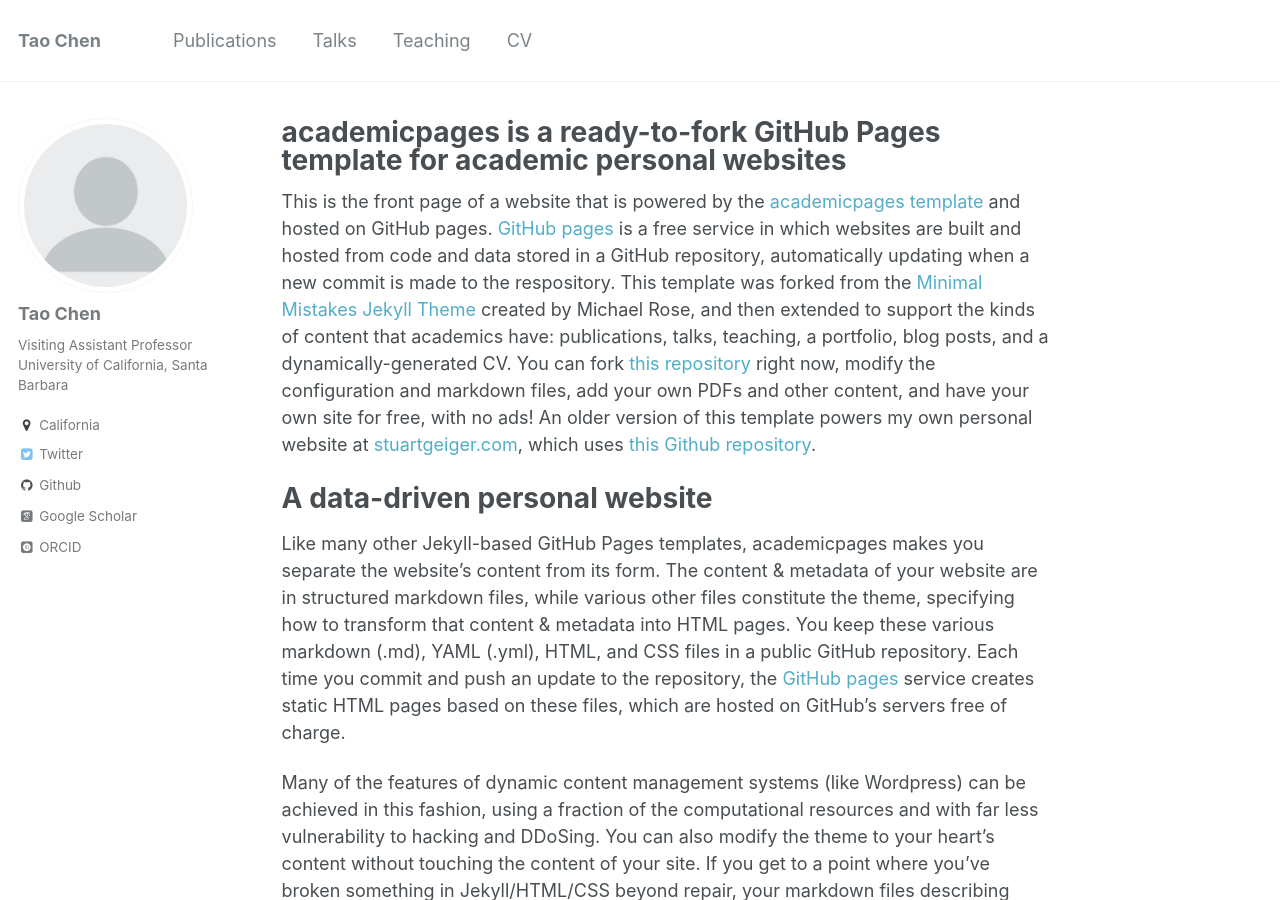
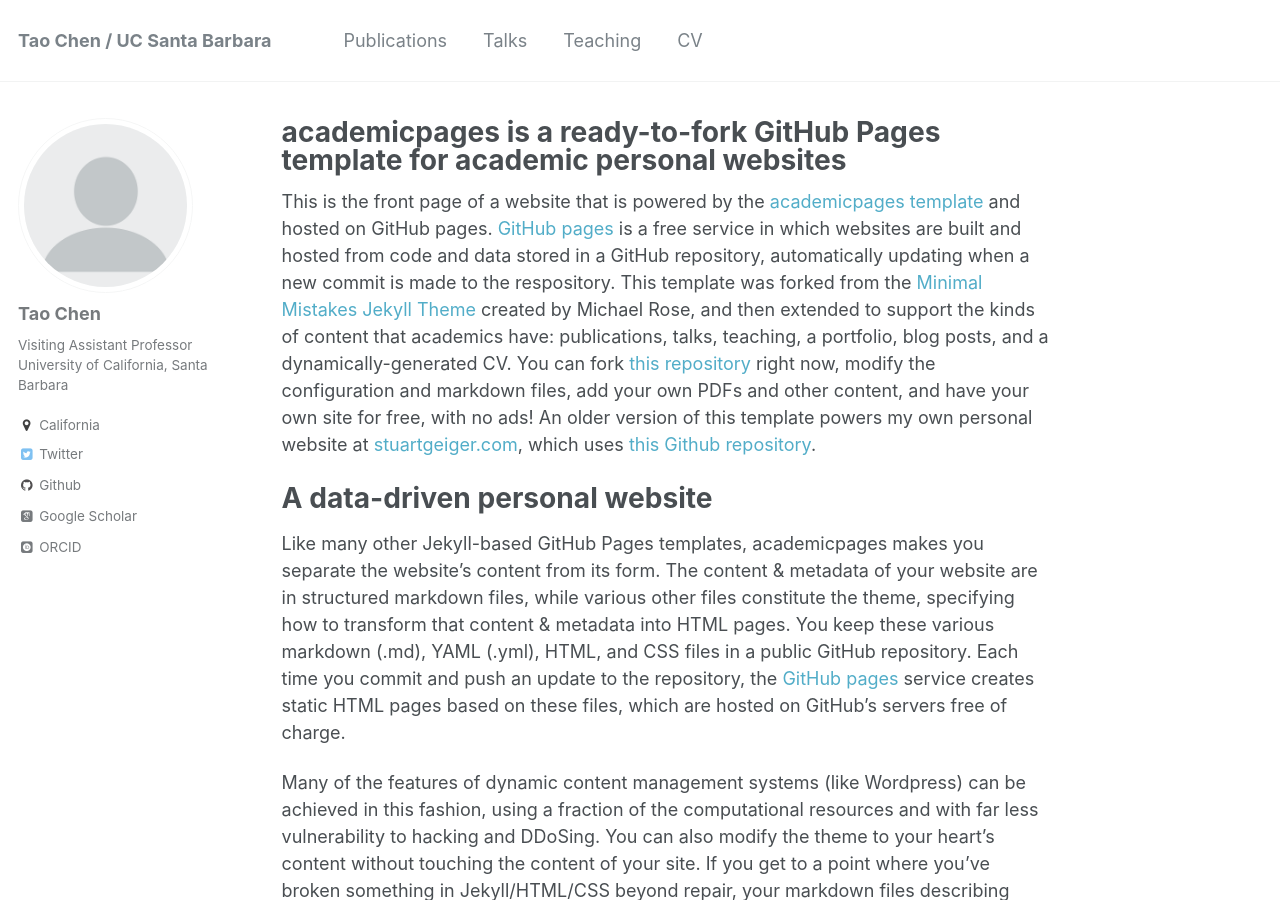
Before and after one commit to cherntodd/cherntodd.github.io, a Jekyll site: the page built from _pages/about.md, in a window 1280 px wide and 900 px high. Built offline with Jekyll 4.4.1, drawn with Linux system fonts in a browser that asks for light colours; some web fonts are replaced.

Commit message:
Update _config.yml

```diff
--- a/_config.yml
+++ b/_config.yml
@@ -7,11 +7,11 @@
 
 # Site Settings
 locale                   : "en-US"
-title                    : "Tao Chen"
+title                    : "Tao Chen / UC Santa Barbara"
 title_separator          : "-"
 name                     : &name "Tao Chen"
 description              : &description "Visiting Assistant Professor"
-url                      : https://academicpages.github.io # the base hostname & protocol for your site e.g. "https://mmistakes.github.io"
+url                      : https://cherntodd.github.io # the base hostname & protocol for your site e.g. "https://mmistakes.github.io"
 baseurl                  : "" # the subpath of your site, e.g. "/blog"
 repository               : "cherntodd.github.io"
 teaser                   :  # filename of teaser fallback teaser image placed in /images/, .e.g. "500x300.png"
```
